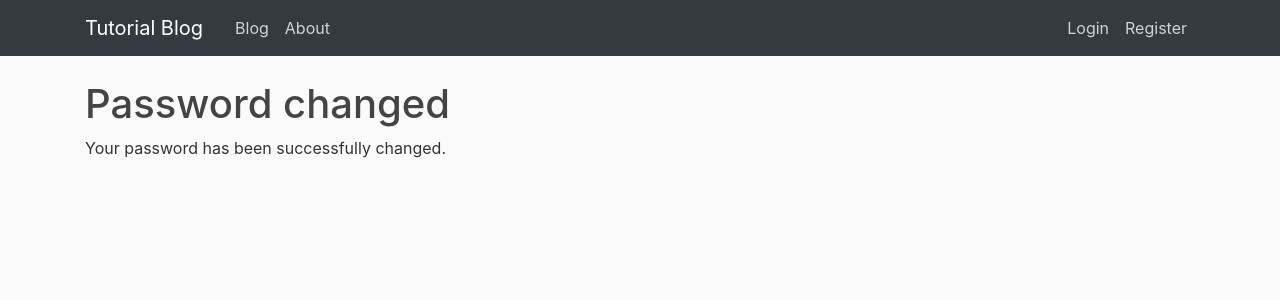
After one commit to Sabbirdiu/tutorialApplication, a Django app: template users/templates/users/password_change_done.html in a window 1280 px wide. The commit adds this page. Shown: the top 300 px of the page. Run offline with Django 3.2, Linux system fonts and the light colour scheme; the template is opened without the code that fills it, so the values that code supplies are empty; some libraries are stand-ins or nearby versions.

Commit message:
add changing password

```diff
--- a/blog/templates/blog/dashboard.html
+++ b/blog/templates/blog/dashboard.html
@@ -1,4 +1,8 @@
 {% extends 'base.html' %}
 {% block content  %}
 <h1> Wellcome {{user.username}}</h1>
+<h2>Change your password </h2>
+<a class="nav-item nav-link" href="{% url 'password_change' %}"
+>change password</a
+>
 {% endblock %}
--- a/newspaper/settings.py
+++ b/newspaper/settings.py
@@ -129,3 +129,8 @@ STATIC_ROOT = os.path.join(BASE_DIR,  'static')
 CRISPY_TEMPLATE_PACK='bootstrap4'
 LOGIN_REDIRECT_URL = 'dashboard'
 LOGIN_URL = 'login'
+
+AUTHENTICATION_BACKENDS = [
+'django.contrib.auth.backends.ModelBackend',
+'account.authentication.EmailAuthBackend',
+]
--- a/newspaper/urls.py
+++ b/newspaper/urls.py
@@ -19,6 +19,8 @@ urlpatterns = [
     path('login/',auth_views.LoginView.as_view(template_name='users/login.html'),name='login'),
     path('logout/',auth_views.LogoutView.as_view(template_name='users/logout.html'),name='logout'),
     path('profile/',user_views.profile,name='profile'),
+    path('password_change/',auth_views.PasswordChangeView.as_view(template_name='users/password_change_form.html'),name='password_change'),
+    path('password_change/done/',auth_views.PasswordChangeDoneView.as_view(template_name='users/password_change_done.html'),name='password_change_done'),
 
 
 ]
--- /dev/null
+++ b/users/templates/users/password_change_done.html
@@ -0,0 +1,6 @@
+{% extends "base.html" %}
+{% block title %}Password changed{% endblock %}
+{% block content %}
+<h1>Password changed</h1>
+<p>Your password has been successfully changed.</p>
+{% endblock %}
```
Also changed, not shown: users/templates/users/password_change_form.html (+11 -0 lines), db.sqlite3, users/authentication.py (added).
